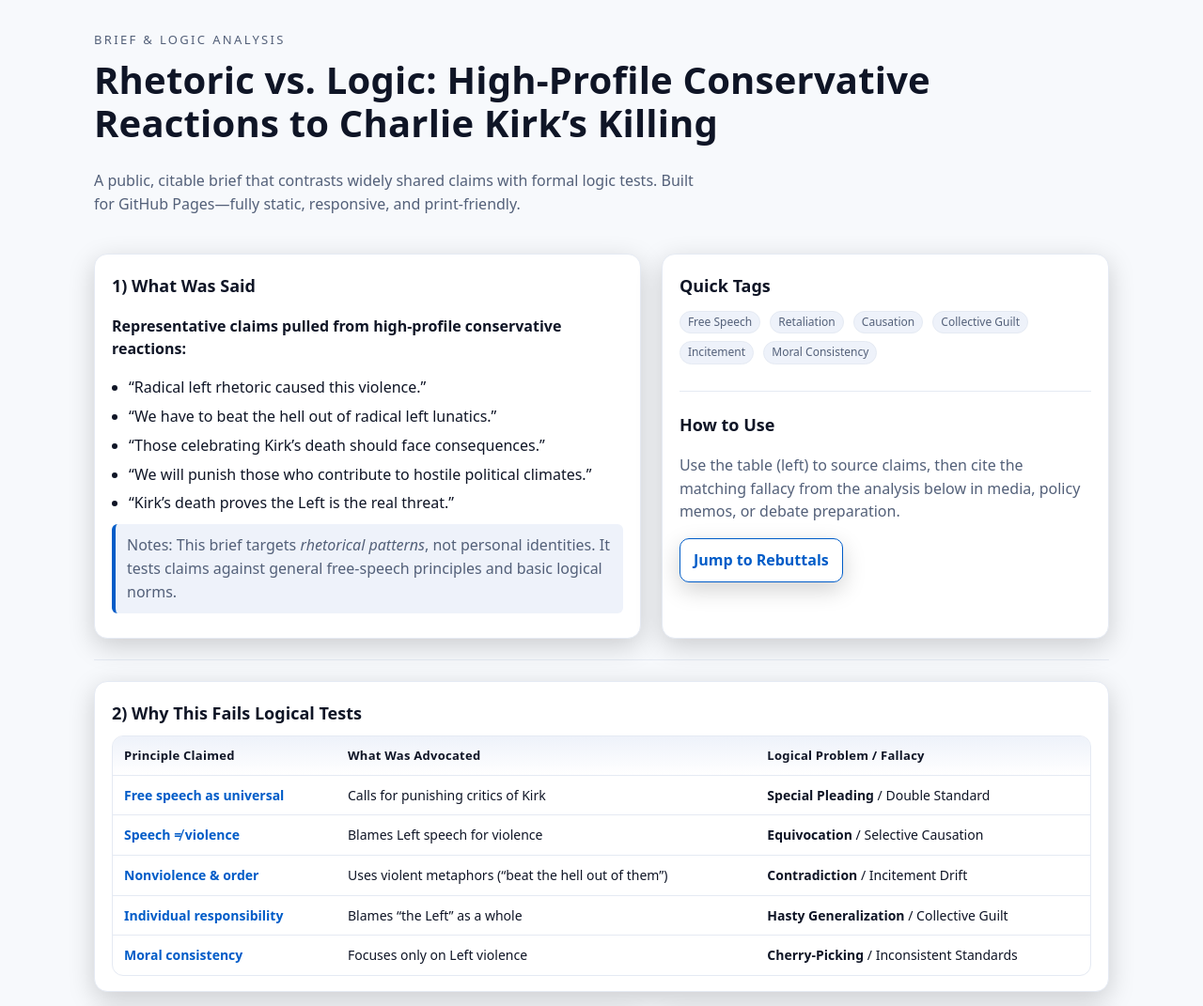
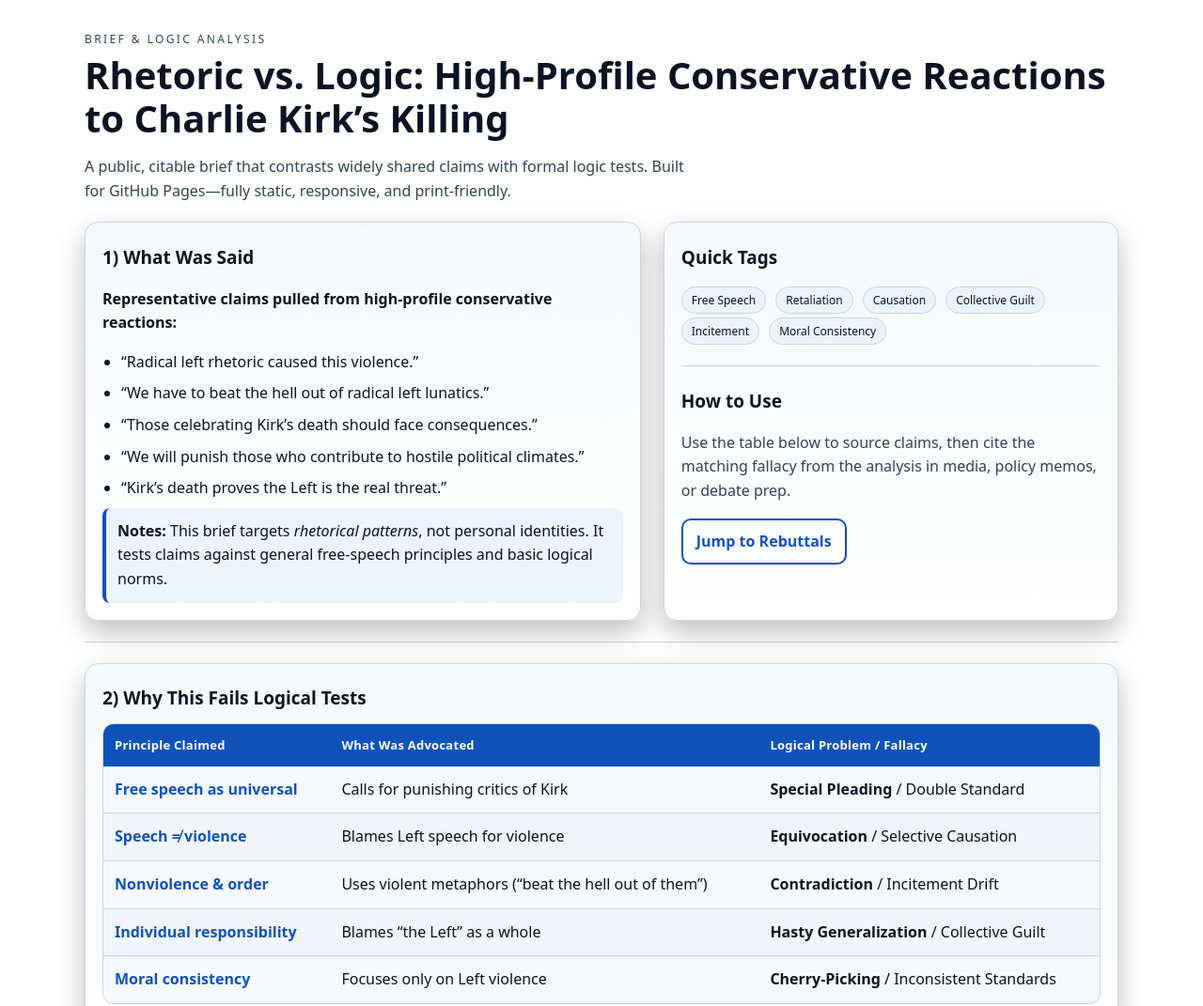
Before and after one commit to okudenconstruct/Rhetoric-Versus-Formal-Logic, a plain HTML site: page index.html in a window 1280 px wide. Shown: the top 1071 px of the page at 94% size. Drawn offline with Linux system fonts and the light colour scheme.

Commit message:
index.html

```diff
--- a/index.html
+++ b/index.html
@@ -3,170 +3,120 @@
 <head>
 <meta charset="utf-8">
 <meta name="viewport" content="width=device-width,initial-scale=1">
-  <title>Rhetoric vs Logic: Reactions to Charlie Kirk’s Killing</title>
-  <meta name="description" content="A concise, professionally designed brief that contrasts high‑profile conservative reactions to Charlie Kirk’s killing with a formal logic analysis.">
-  <meta property="og:title" content="Rhetoric vs Logic: Reactions to Charlie Kirk’s Killing">
-  <meta property="og:description" content="Concise brief contrasting claims with contradictions, fallacies, and ready‑to‑use rebuttals.">
-  <meta property="og:type" content="website">
+<title>Rhetoric vs. Logic: High‑Profile Conservative Reactions to Charlie Kirk’s Killing</title>
+<meta name="color-scheme" content="dark light">
 <style>
+  /* ==== High-Contrast Theme (WCAG AA+ where practical) ==== */
   :root{
-      --bg:#0b1020;
-      --card:#10172a;
-      --ink:#e6eaf4;
-      --muted:#9aa3b2;
-      --accent:#7cc0ff;
-      --accent-2:#ffd166;
-      --danger:#ff6b6b;
-      --ok:#22c55e;
-      --rule:#23304d;
-      --chip:#1a2340;
+    --bg:#0a0f1a;
+    --surface:#0f1726;
+    --surface-2:#0b1323;
+    --ink:#ffffff;                 /* pure white for max contrast */
+    --muted:#c7d2e0;               /* light muted text for dark bg */
+    --rule:#2b3a55;                /* divider */
+    --accent:#2f81f7;              /* vivid blue (OK on dark) */
+    --accent-2:#ffc021;            /* amber */
+    --danger:#ff4d4f;              /* red */
+    --ok:#22c55e;                  /* green */
+    --chip:#19243a;                /* chip bg */
+    --table-head:#0d1b2a;          /* very dark header */
+    --table-row:#0f1c33;           /* zebra row */
+    --focus:#f59e0b;               /* focus ring */
   }
   @media (prefers-color-scheme: light){
     :root{
-        --bg:#f7f9fc;
-        --card:#ffffff;
-        --ink:#0f1526;
-        --muted:#536079;
-        --accent:#005cc8;
-        --accent-2:#b36b00;
+      --bg:#ffffff;
+      --surface:#f6f8fb;
+      --surface-2:#ffffff;
+      --ink:#0b1323;
+      --muted:#334155;
+      --rule:#cbd5e1;
+      --accent:#0f52ba;
+      --accent-2:#8a5800;
       --danger:#b91c1c;
-        --ok:#15803d;
-        --rule:#e5eaf3;
-        --chip:#eef2fa;
+      --ok:#166534;
+      --chip:#eef2ff;
+      --table-head:#0f52ba;
+      --table-row:#f1f5f9;
+      --focus:#b45309;
     }
   }
   html,body{height:100%}
   body{
     margin:0;
-      font-family:system-ui,-apple-system,Segoe UI,Roboto,Ubuntu,Cantarell,Inter,"Noto Sans",Arial,"Apple Color Emoji","Segoe UI Emoji";
     background:var(--bg);
     color:var(--ink);
-      line-height:1.55;
+    font-family:system-ui,-apple-system,"Segoe UI",Roboto,Inter,"Noto Sans",Arial,"Apple Color Emoji","Segoe UI Emoji";
+    line-height:1.6;
     -webkit-font-smoothing:antialiased;
     text-rendering:optimizeLegibility;
   }
-    .wrap{max-width:1080px;margin:0 auto;padding:32px 20px 80px}
-    header{
-      display:grid;
-      gap:10px;
-      margin-bottom:24px
+  .wrap{max-width:1100px;margin:0 auto;padding:32px 20px 80px}
+  header{margin-bottom:20px}
+  .eyebrow{
+    font-size:12px;letter-spacing:.2em;text-transform:uppercase;
+    color:var(--muted)
   }
-    .eyebrow{
-      font-size:13px;
-      letter-spacing:.18em;
-      text-transform:uppercase;
-      color:var(--muted);
+  h1{margin:.15em 0 .3em;font-size:clamp(28px,4vw,40px);line-height:1.15;}
+  .subtitle{color:var(--muted);max-width:72ch}
+  .grid{display:grid;grid-template-columns: 1.1fr .9fr;gap:24px}
+  @media(max-width:900px){.grid{grid-template-columns:1fr}}
+  .card{
+    background:linear-gradient(180deg,var(--surface),var(--surface-2));
+    border:1px solid var(--rule);
+    border-radius:14px;padding:18px;
+    box-shadow:0 12px 28px rgba(0,0,0,.25)
   }
-    h1{
-      margin:0;
-      font-size: clamp(28px, 4vw, 40px);
-      line-height:1.15;
-      letter-spacing:.2px;
+  .card h2{margin:.2em 0 .6em;font-size:19px}
+  .lead{font-weight:700}
+  .list{padding-left:20px;margin:8px 0}
+  .list li{margin:8px 0}
+  .tag{
+    display:inline-block;background:var(--chip);border:1px solid var(--rule);
+    border-radius:999px;padding:4px 10px;margin:4px 6px 0 0;
+    font-size:12px;color:var(--ink)
   }
-    .subtitle{
-      color:var(--muted);
-      max-width:70ch;
+  .hr{height:1px;background:var(--rule);margin:22px 0}
+  table{width:100%;border-collapse:separate;border-spacing:0;border:1px solid var(--rule);
+        border-radius:12px;overflow:hidden;background:var(--surface)}
+  thead th{
+    background:var(--table-head);color:#ffffff;
+    text-align:left;padding:12px;font-size:13px;letter-spacing:.02em
   }
-    .grid{
-      display:grid;
-      grid-template-columns: 1.1fr .9fr;
-      gap:22px;
-    }
-    @media (max-width: 900px){
-      .grid{grid-template-columns:1fr}
-    }
-    .card{
-      background:var(--card);
-      border:1px solid var(--rule);
-      border-radius:14px;
-      padding:18px 18px 16px;
-      box-shadow:0 8px 28px rgba(0,0,0,.18);
-    }
-    .card h2{
-      margin:2px 0 10px;
-      font-size:18px;
-    }
-    .lead{font-weight:600}
-    .list{padding-left:18px;margin:8px 0}
-    .list li{margin:6px 0}
-    .tag{
-      display:inline-block;
-      border:1px solid var(--rule);
-      background:var(--chip);
-      color:var(--muted);
-      border-radius:999px;
-      padding:2px 8px;
-      font-size:12px;
-      margin-right:6px;
-      margin-bottom:6px;
-    }
-    table{
-      width:100%;
-      border-collapse:separate;
-      border-spacing:0;
-      font-size:14px;
-      background:var(--card);
-      border:1px solid var(--rule);
-      border-radius:12px;
-      overflow:hidden;
-    }
-    thead th{
-      text-align:left;
-      padding:10px 12px;
-      background:linear-gradient(180deg,var(--chip),transparent);
-      border-bottom:1px solid var(--rule);
-      font-size:13px;
-      letter-spacing:.02em;
-    }
-    tbody td{
-      padding:10px 12px;
-      border-bottom:1px solid var(--rule);
-      vertical-align:top;
-    }
+  tbody td{padding:12px;border-bottom:1px solid var(--rule);vertical-align:top}
+  tbody tr:nth-child(even){background:var(--table-row)}
   tbody tr:last-child td{border-bottom:0}
-    .pill{font-weight:600;color:var(--accent)}
-    .danger{color:var(--danger);font-weight:600}
-    .okay{color:var(--ok);font-weight:600}
+  .pill{font-weight:700;color:var(--accent)}
+  .danger{color:var(--danger);font-weight:700}
+  .okay{color:var(--ok);font-weight:700}
   .callout{
     border-left:4px solid var(--accent);
-      padding:10px 12px;
-      background:var(--chip);
-      border-radius:6px;
-      margin:10px 0;
-      color:var(--ink);
-    }
-    footer{
-      margin-top:24px;
-      display:flex;
-      gap:10px;
-      align-items:center;
-      color:var(--muted);
-      font-size:12.5px;
+    background:rgba(47,129,247,.08);
+    padding:12px;border-radius:8px;color:var(--ink)
   }
   .btn{
-      display:inline-block;
-      text-decoration:none;
-      background:var(--accent);
-      color:white;
-      padding:10px 14px;
-      border-radius:10px;
-      font-weight:600;
-      border:0;
-      box-shadow:0 8px 24px rgba(0,0,0,.18);
+    display:inline-block;text-decoration:none;
+    background:var(--accent);color:#fff;padding:10px 14px;border-radius:10px;
+    font-weight:700;border:2px solid transparent;transition:filter .15s ease
   }
+  .btn:hover{filter:brightness(1.1)}
+  .btn:focus{outline:3px solid var(--focus);outline-offset:2px}
   .btn.secondary{
-      background:transparent;
-      color:var(--accent);
-      border:1px solid var(--accent);
+    background:transparent;color:var(--accent);border-color:var(--accent)
   }
-    .hr{height:1px;background:var(--rule);margin:22px 0}
   .muted{color:var(--muted)}
+  /* Print-friendly tweaks */
+  @media print{
+    body{background:#fff;color:#000}
+    .card{box-shadow:none}
+    .btn{display:none}
+  }
 </style>
 </head>
 <body>
   <div class="wrap">
     <header>
-      <div class="eyebrow">Brief & Logic Analysis</div>
+      <div class="eyebrow">BRIEF & LOGIC ANALYSIS</div>
       <h1>Rhetoric vs. Logic: High‑Profile Conservative Reactions to Charlie Kirk’s Killing</h1>
       <p class="subtitle">A public, citable brief that contrasts widely shared claims with formal logic tests. Built for GitHub Pages—fully static, responsive, and print‑friendly.</p>
     </header>
@@ -182,9 +132,7 @@
           <li>“We will punish those who contribute to hostile political climates.”</li>
           <li>“Kirk’s death proves the Left is the real threat.”</li>
         </ul>
-        <div class="callout muted">
-          Notes: This brief targets <em>rhetorical patterns</em>, not personal identities. It tests claims against general free‑speech principles and basic logical norms.
-        </div>
+        <div class="callout"><strong>Notes:</strong> This brief targets <em>rhetorical patterns</em>, not personal identities. It tests claims against general free‑speech principles and basic logical norms.</div>
       </section>
 
       <section class="card">
@@ -199,7 +147,7 @@
         </div>
         <div class="hr"></div>
         <h2>How to Use</h2>
-        <p class="muted">Use the table (left) to source claims, then cite the matching fallacy from the analysis below in media, policy memos, or debate preparation.</p>
+        <p class="muted">Use the table below to source claims, then cite the matching fallacy from the analysis in media, policy memos, or debate prep.</p>
         <a class="btn secondary" href="#rebuttals">Jump to Rebuttals</a>
       </section>
     </div>
@@ -246,7 +194,7 @@
       </table>
     </section>
 
-    <div class="grid" id="rebuttals" style="margin-top:22px">
+    <div class="grid" id="rebuttals" style="margin-top:24px">
       <section class="card">
         <h2>3) Summary</h2>
         <p>Prominent reactions cast Kirk’s killing as proof of a uniquely Left‑wing threat. They pledge allegiance to universal free speech while calling for punishment of offensive speech, denounce violence while using violent metaphors, and claim moral leadership while applying standards only to opponents.</p>
@@ -257,16 +205,13 @@
         <ul class="list">
           <li>If speech isn’t violence, you can’t blame opponents’ speech for violence.</li>
           <li>Punishing offensive speech abandons free‑speech principles.</li>
-          <li>Calling for violent “metaphors” contradicts nonviolence claims.</li>
-          <li>Some celebrants ≠ an entire political identity (collective guilt fallacy).</li>
+          <li>Violent “metaphors” contradict nonviolence claims.</li>
+          <li>Some celebrants ≠ an entire political identity (collective‑guilt fallacy).</li>
           <li>Leadership condemns political violence across the board, not only when useful.</li>
         </ul>
+        <a class="btn" href="#" onclick="window.print();return false;">Print / Save PDF</a>
       </section>
     </div>
-
-    <footer>
-      <span>© 2025 Analysis brief · MIT-licensed markup. You may copy, adapt, and cite with attribution.</span>
-    </footer>
   </div>
 </body>
 </html>
```
Lines whose indentation alone changed are shown as unchanged.
